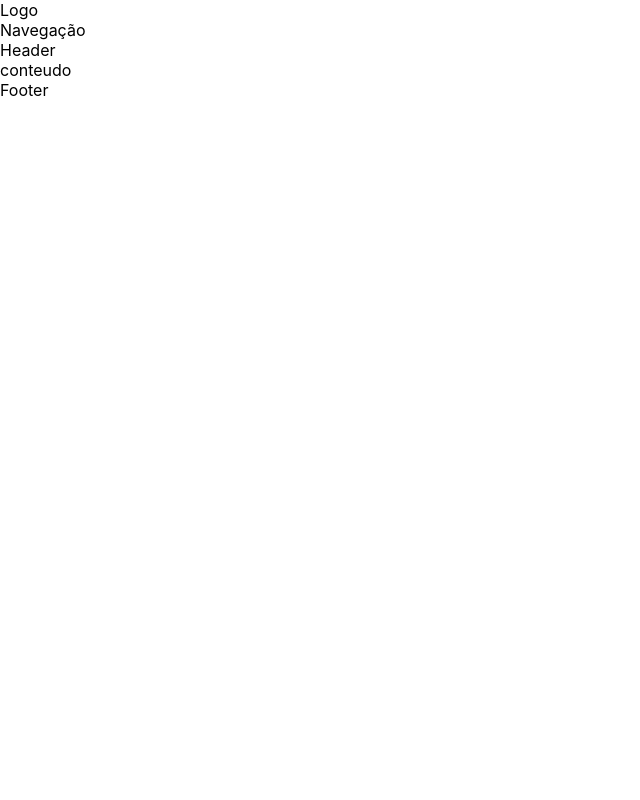
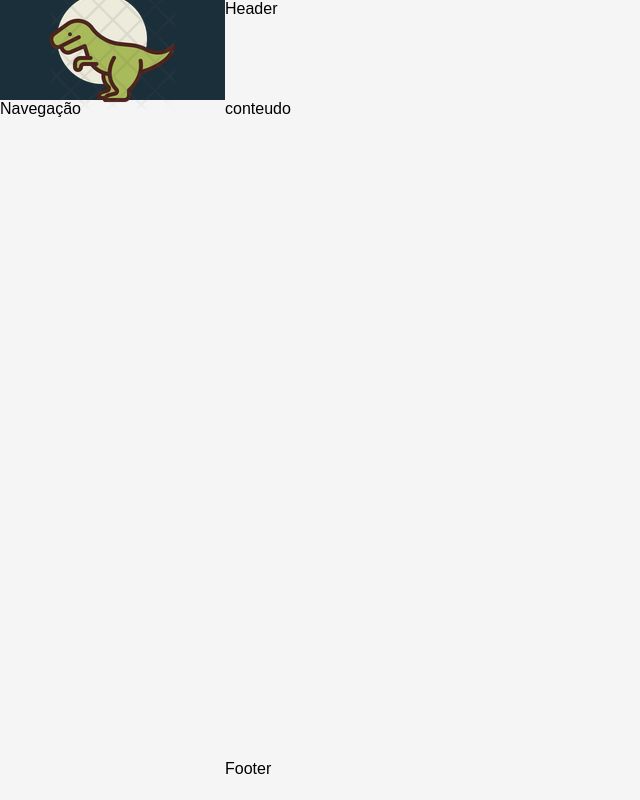
Before and after one commit to igorhsb/crud-react, a React (Create React App) app in the folder frontend/: page / in a window 1280 px wide. Shown: the whole page, without its empty margins (0-640 px from the left). Built offline with nearby package versions, Linux system fonts and the light colour scheme.

Commit message:
update v1

```diff
--- a/frontend/src/Components/template/logo.css
+++ b/frontend/src/Components/template/logo.css
@@ -0,0 +1,11 @@
+aside.logo{
+    background-color: var(--bg-dark);
+    display: flex;
+    justify-content: center;
+    align-items: center;
+}
+
+aside.logo.imgs{
+    padding: 0px 15px;
+    width: 100%;
+}
--- a/frontend/src/Components/template/logo.jsx
+++ b/frontend/src/Components/template/logo.jsx
@@ -1,5 +1,10 @@
 import "./logo.css"
 import React from "react"
+import logo from "../../assets/imgs/logo.png"
 
 export default props =>
-    <aside className="logo">Logo</aside>
+    <aside className="logo">
+        <a href="/" className="logo">
+            <img src={logo} alt="logo" />
+        </a>
+    </aside>
--- a/frontend/src/main/App.css
+++ b/frontend/src/main/App.css
@@ -0,0 +1,52 @@
+:root{
+    --bg-dark: #1a2f3a;
+    --logo-height: 128px;
+    --header-height: 100px;
+    --aside-width: 225px;
+    --footer-height: 40px;
+
+    --shadow:
+        0 2px 23px 0 rgba(0,0,0, 0.1),
+        0 2px 23px 0 rgba(0,0,0, 0.06);
+}
+
+* {
+    box-sizing: border-box;
+    font-family: 'Montserrat', sans-serif;
+}
+
+.app{
+    margin: 0px;
+    display: grid;
+    grid-template-columns: var(--aside-width) 1fr;
+    grid-template-rows:
+        var(--header-height)
+        1fr
+        var(--footer-height);
+    grid-template-areas:
+        "logo header"
+        "menu content"
+        "menu footer";
+        height: 100vh;
+        background-color: #f5f5f5;
+}
+
+aside.logo{
+    grid-area: logo;
+}
+
+aside.menu-area{
+    grid-area: menu;
+}
+
+footer.footer{
+    grid-area: footer;
+}
+
+header.header{
+    grid-area: header;
+}
+
+main.content{
+    grid-area: content;
+}
```
Also changed, not shown: frontend/src/assets/imgs/logo.png (added).
